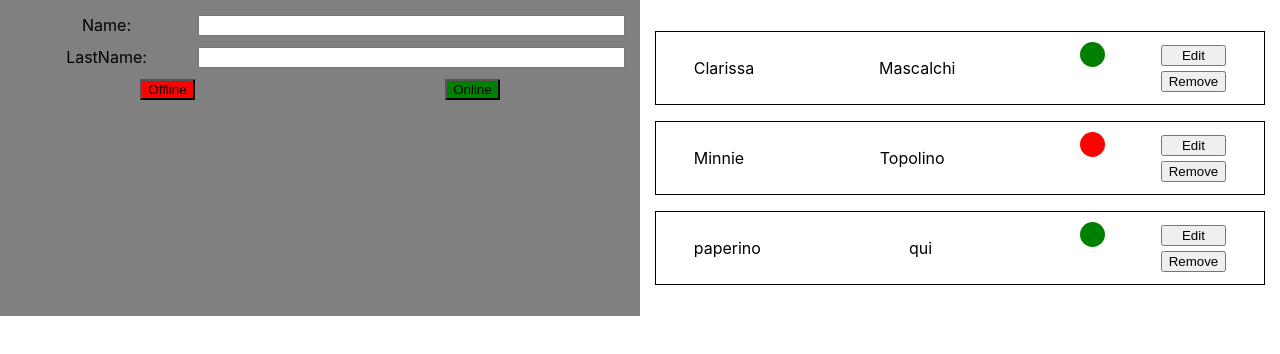
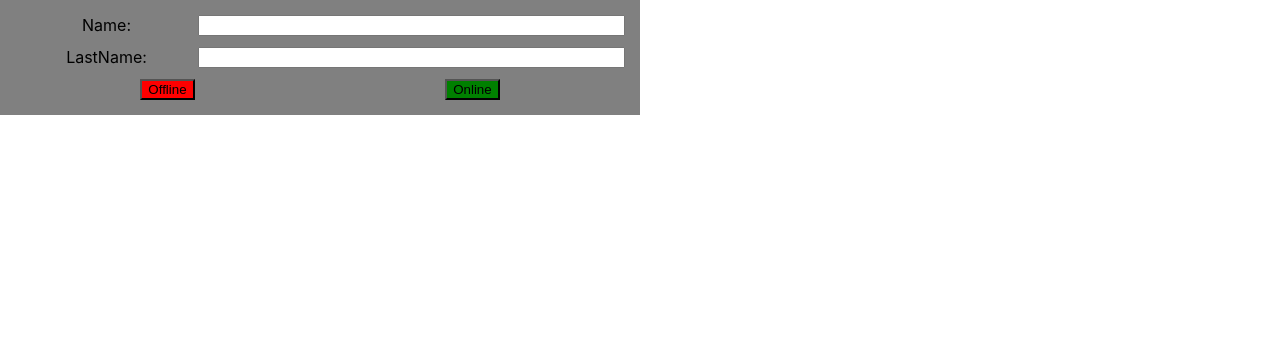
Before and after one commit to Clari2312/exercise-react, a React (Create React App) app: page / in a window 1280 px wide. Shown: the top 354 px of the page. Built offline with nearby package versions, Linux system fonts and the light colour scheme.

Commit message:
add remove button

```diff
--- a/src/App.js
+++ b/src/App.js
@@ -6,32 +6,29 @@ import { FormComponent, ListComponent } from "./components";
 class App extends Component {
   //function App() {
   state = {
-    userList: [
-      {
-        userName: "Clarissa",
-        userLastName: "Mascalchi",
-        status: true,
-      },
-      {
-        userName: "Minnie",
-        userLastName: "Topolino",
-        status: false,
-      },
-      {
-        userName: "paperino",
-        userLastName: "qui",
-        status: true,
-      },
-    ],
+    userList: [],
   };
 
-  addUserHandler = (formValues, status) => {
+  removeUserHandler = (index) => {
+    console.log("Remove user...");
+    this.setState((prevState, prevProps) => {
+      const newUserList = [...prevState.userList];
+      newUserList.splice(index, 1);
+      return {
+        userList: newUserList,
+      };
+    });
+  };
+
+  // addUserHandler = (formValues, status) => {
+  addUserHandler = ({ firstName, lastName }, status) => {
     console.log("adding user...");
+    //const { firstName, lastName } = formValues;
     this.setState((prevState, prevProps) => {
       const newList = [...prevState.userList];
       newList.push({
-        userName: formValues.firstName,
-        userLastName: formValues.lastName,
+        userName: firstName,
+        userLastName: lastName,
         status: status,
       });
 
@@ -45,7 +42,10 @@ class App extends Component {
     return (
       <div className="App">
         <FormComponent addUser={this.addUserHandler} />
-        <ListComponent infoUsers={this.state.userList} />
+        <ListComponent
+          infoUsers={this.state.userList}
+          removeUser={this.removeUserHandler}
+        />
       </div>
     );
   }
--- a/src/components/List/Card/Card.js
+++ b/src/components/List/Card/Card.js
@@ -3,8 +3,9 @@ import "./Card.css";
 
 class Card extends Component {
   render() {
-    console.log("props: ", this.props);
+    console.log("props card: ", this.props);
     const { userName, userLastName, status } = this.props.infoUser;
+    const { positionIndex } = this.props;
     return (
       <div className="card">
         <div className="card-info">
@@ -14,7 +15,13 @@ class Card extends Component {
         </div>
         <div className="card-actions">
           <button>Edit</button>
-          <button>Remove</button>
+          <button
+            onClick={() => {
+              this.props.removeUser(positionIndex);
+            }}
+          >
+            Remove
+          </button>
         </div>
       </div>
     );
--- a/src/components/List/List.js
+++ b/src/components/List/List.js
@@ -5,9 +5,16 @@ import Card from "./Card/Card";
 class List extends Component {
   render() {
     // console.log("props:", this.props);
-    console.log("cardList:", this.props.infoUsers);
+    //console.log("cardList:", this.props);
     const cardList = this.props.infoUsers.map((element, index) => {
-      return <Card key={element + index} infoUser={element} />;
+      return (
+        <Card
+          key={element + index}
+          infoUser={element}
+          removeUser={this.props.removeUser}
+          positionIndex={index}
+        />
+      );
     });
     return (
       <div className="list">
```
